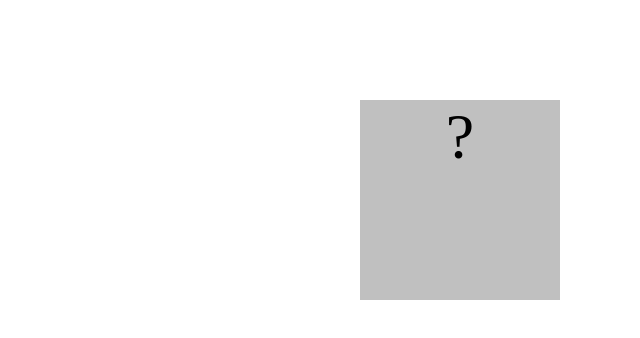
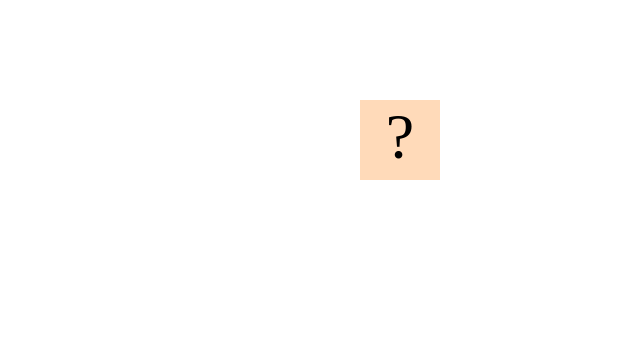
Before and after one commit to AKelly39/oldrepo.github.io, a plain HTML site: page projects/bouncing-box/index.html in a window 1280 px wide. Shown: the whole page, without its empty margins (640-1280 px from the left). Drawn offline with Linux system fonts and the light colour scheme.

Commit message:
adding changes to bouncing box

```diff
--- a/projects/bouncing-box/index.html
+++ b/projects/bouncing-box/index.html
@@ -6,9 +6,9 @@
 	<script src="jquery.min.js"></script>
 	<style>
 		.box {
-			width: 200px;
-			height: 200px;
-			background-color: silver;
+			width: 80px;
+			height: 80px;
+			background-color: peachpuff;
 			font-size: 400%;
 			text-align: center;
 			display: block;
@@ -62,8 +62,10 @@
 
 			// TODO 2 - Variable declarations
 			var positionX = 0;
-			var points = 0
-			var speed = 10
+			var points = 0;
+			var speed = 10;
+			var randNum = Math.random() * 2000;
+
 
 
 			/*
@@ -89,7 +91,7 @@
 			the left side of the screen.
 			*/
 			function handleBoxClick() {
-				positionX = 0;
+				positionX = randNum;
 				points = points + 1;
 
 				changeBoxText(points);
```
